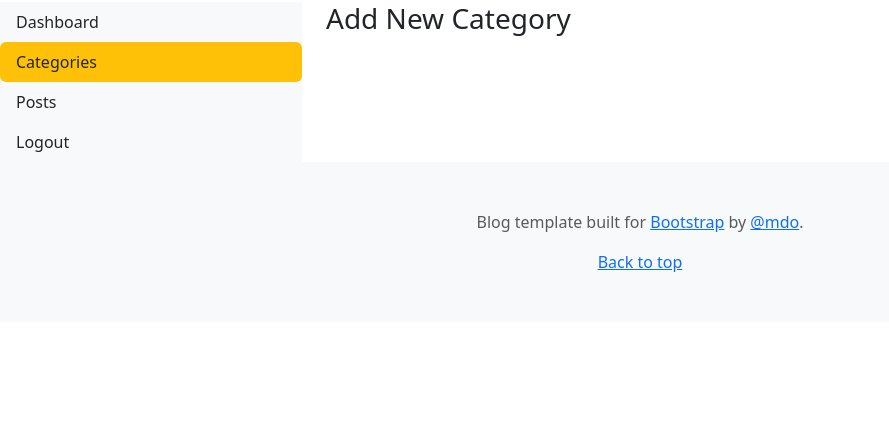
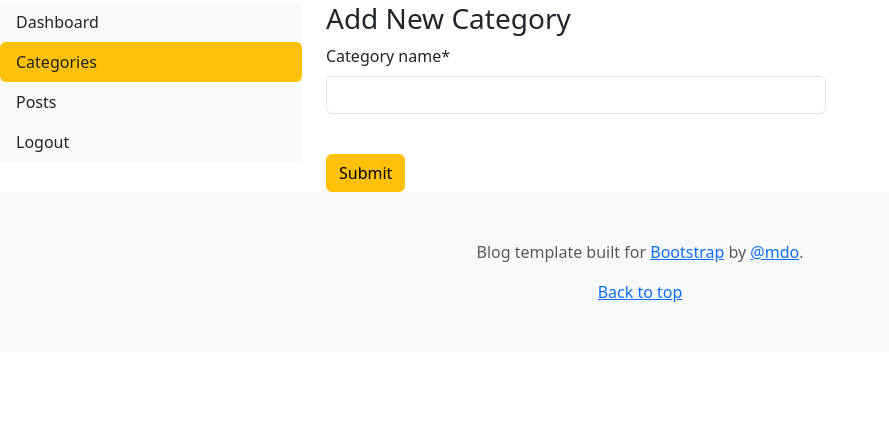
Before and after one commit to rudraksh-codes/django-blog, a Django app: page /dashboard/categories/add/ in a window 1280 px wide. Shown: the part 129-561 px from the top of the page, without its empty margins (0-889 px from the left). Run offline with Django 5.2, Linux system fonts and the light colour scheme; tables that the repository leaves empty hold one stand-in row (values such as "Sample post"); some libraries are stand-ins or nearby versions.

Commit message:
feat: add_category functionality added

```diff
--- /dev/null
+++ b/dashboards/forms.py
@@ -0,0 +1,7 @@
+from django import forms
+from blogs.models import Category
+
+class CategoryForm(forms.ModelForm):
+    class Meta :
+        model = Category
+        fields = '__all__'
--- a/dashboards/views.py
+++ b/dashboards/views.py
@@ -1,6 +1,7 @@
-from django.shortcuts import render
+from django.shortcuts import render, redirect
 from blogs.models import Category, Blog
 from django.contrib.auth.decorators import login_required
+from .forms import CategoryForm
 
 # Create your views here.
 
@@ -17,4 +18,16 @@ def categories(request):
     return render(request, "dashboard/categories.html")
 
 def add_category(request):
-    return render(request, "dashboard/add_category.html")
+    if request.method == "POST" :
+        form = CategoryForm(request.POST)
+        if form.is_valid():
+            form.save()
+            return redirect('categories')
+        else :
+            print(form.errors)
+    else :
+        form = CategoryForm()
+    context = {
+        "form" : form
+    }
+    return render(request, "dashboard/add_category.html", context)
--- a/templates/dashboard/add_category.html
+++ b/templates/dashboard/add_category.html
@@ -2,6 +2,7 @@
 
 
 {% block content %}
+{% load crispy_forms_tags %}
 
 
 <div class="row">
@@ -11,6 +12,12 @@
     <!-- Right SideContent -->
     <div class="col-md-8">
         <h3>Add New Category</h3>
+        <form action="{% url 'add_category' %}" method="POST" style="width: 500px;">
+            {% csrf_token %}
+            {{ form | crispy }}
+            <br>
+            <button type="submit" class="btn btn-warning">Submit</button>
+        </form>
     </div>
 </div>
 
```
